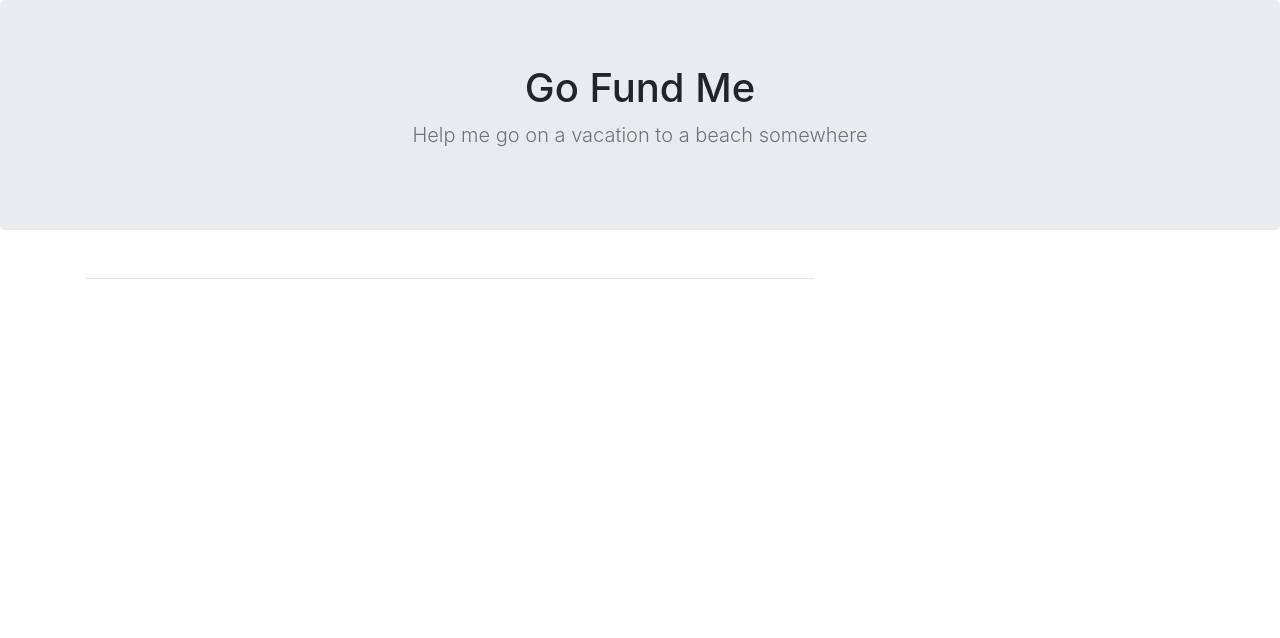
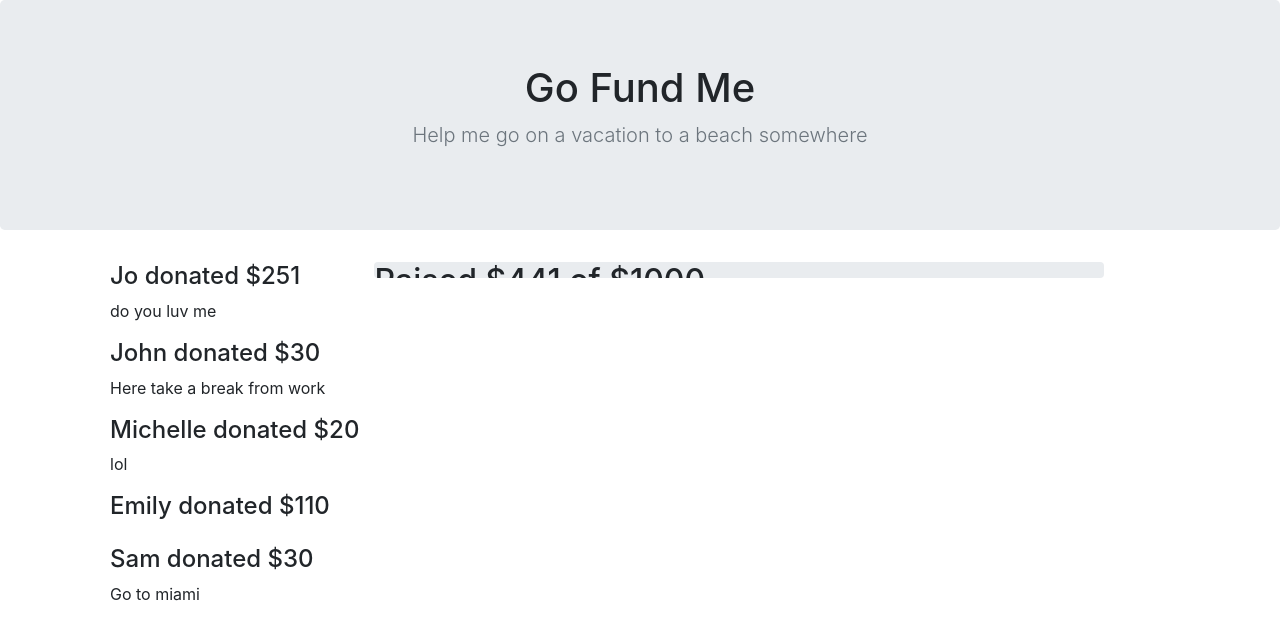
Before and after one commit to joinpursuit/Pursuit-Core-Web-Props-Lab-Tested, a React (Create React App) app: page / in a window 1280 px wide. Shown: the top 638 px of the page. Built offline with nearby package versions, Linux system fonts and the light colour scheme.

Commit message:
initial commit

```diff
--- a/src/App.js
+++ b/src/App.js
@@ -1,6 +1,8 @@
 import React from "react";
 
 import TopBar from "./Components/TopBar";
+import RecentDonations from "./Components/RecentDonations"
+import Progress from "./Components/Progress"
 
 import "./App.css";
 
@@ -37,18 +39,31 @@
   },
 ];
 
+// const goal = 1000
+// const total = donations.reduce((a,b) => {a.amount + b.amount, 0})
+
+const amount = {
+  total: donations.reduce((a, b) => a + b.amount, 0),
+  goal: 1000,
+}
+
 export default class App extends React.Component {
+
   render() {
+    const recentDonations = donations.map((donation, id) => {
+      return <RecentDonations name={donation.name} amount={donation.amount} caption={donation.caption} key={donation.id}/>
+    })
     return (
       <>
         <TopBar />
         <div className="container">
           <div className="row">
-            {/* TODO: Donations */}
+            <ul>{recentDonations}</ul>
+
 
             <div className="col-8">
-              {/* TODO: Progress */}
-              <hr />
+              <Progress goal={amount.goal} total={amount.total}/>
+              {/* <hr /> */}
               {/* TODO: DonationForm */}
             </div>
           </div>
--- a/src/Components/Progress.js
+++ b/src/Components/Progress.js
@@ -1,7 +1,16 @@
 import React from "react";
 
-const Progress = () => {
-  return null;
+
+const Progress = (props) => {
+  const { total, goal } = props
+  return (
+     <div className="progress">
+<h2>Raised ${total} of ${goal}</h2>
+<div className="progressbar">
+        {/* <Progress completed={44.10} /> */}
+      </div>
+     </div>
+  )
 };
 
 export default Progress;
--- /dev/null
+++ b/src/Components/RecentDonations.css
@@ -0,0 +1,5 @@
+.RecentDonations {
+    display: flex;
+    flex-direction:column;
+
+}
--- a/src/Components/RecentDonations.js
+++ b/src/Components/RecentDonations.js
@@ -1,7 +1,15 @@
 import React from "react";
+import "./RecentDonations.css"
 
-const RecentDonations = () => {
-  return null;
+
+const RecentDonations = (props) => {
+  const {amount, caption, name} = props
+  return (
+    <div className="RecentDonations">
+       <h4>{name} donated ${amount}</h4>
+       <p>{caption}</p>
+        </div>
+  )
 };
 
 export default RecentDonations;
```
